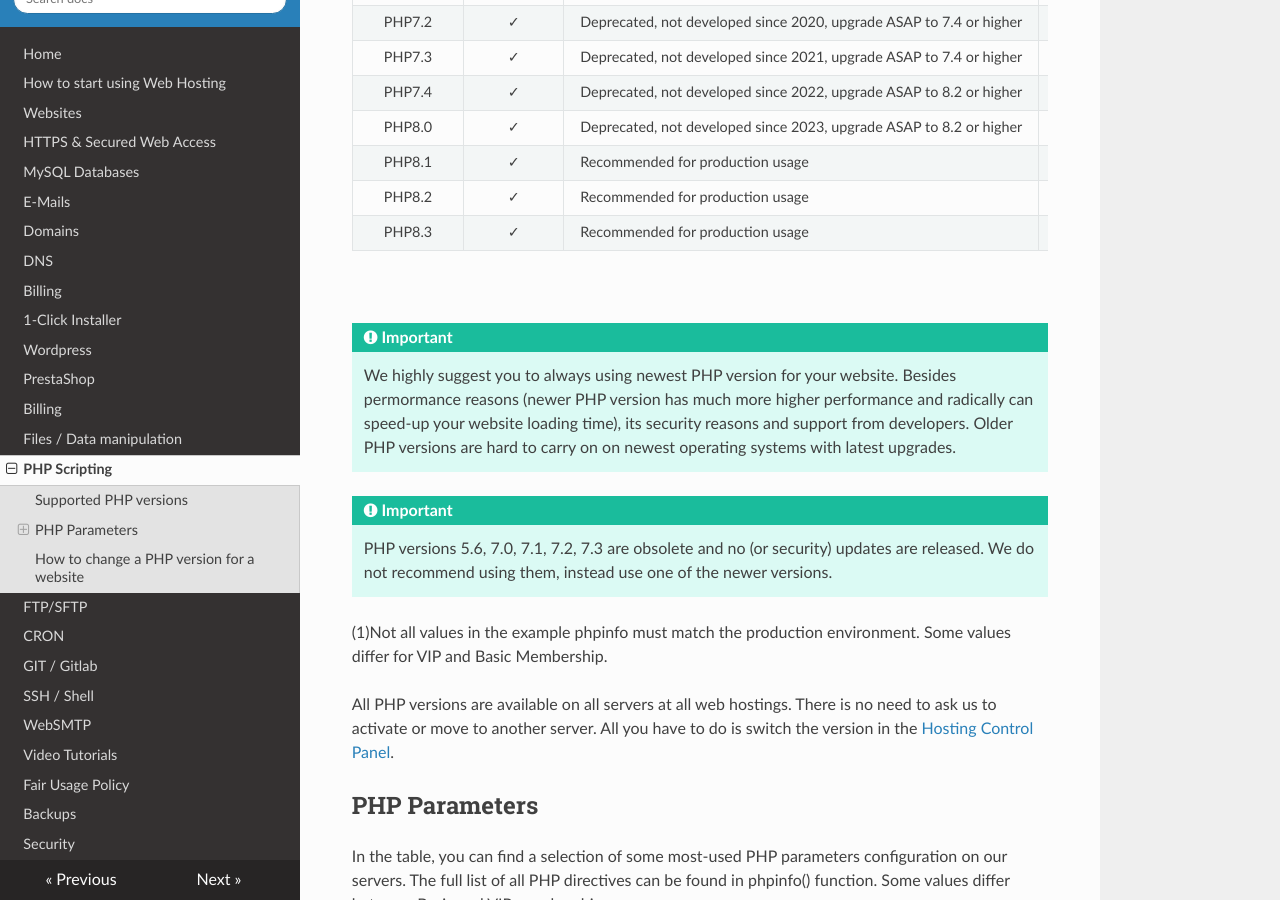
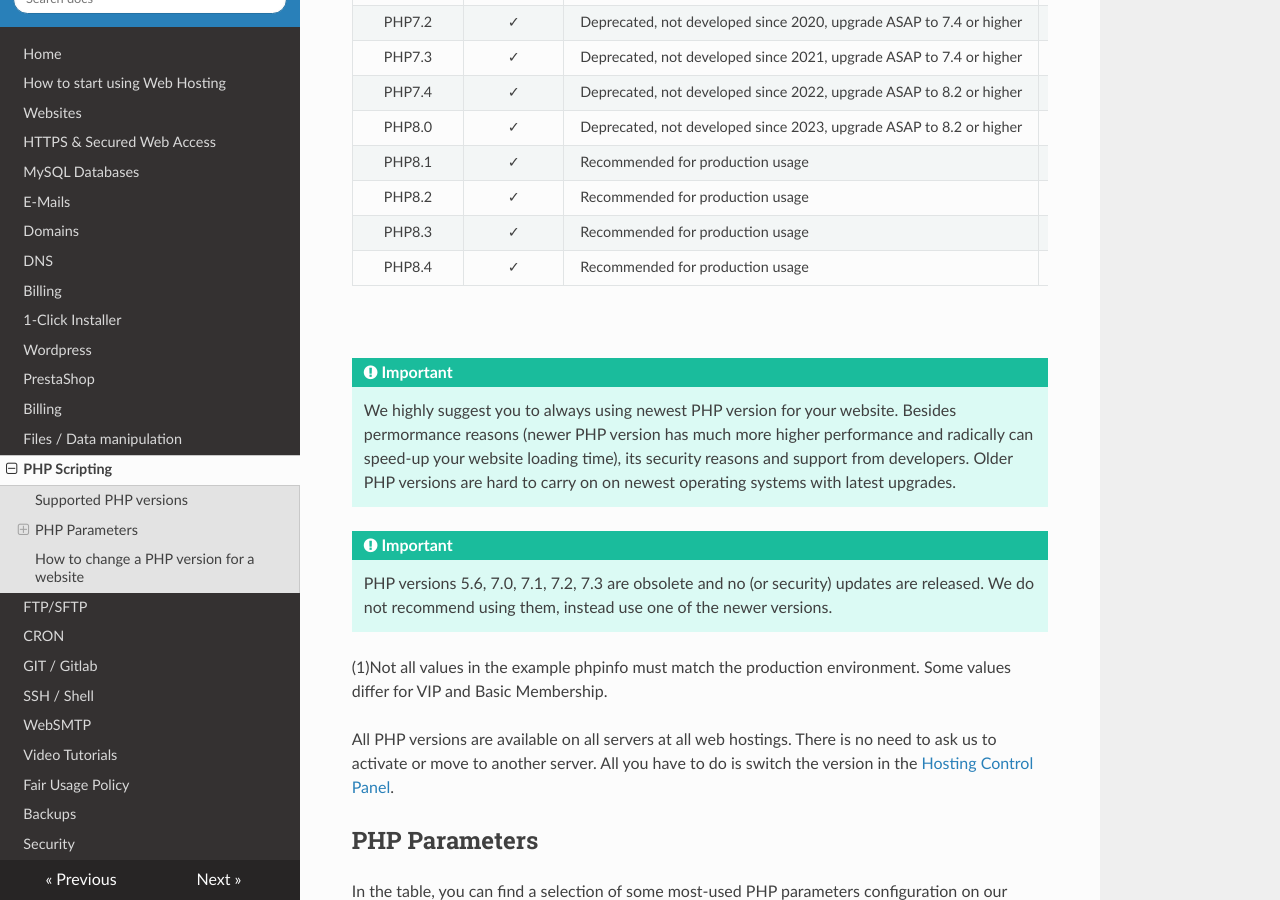
Before and after one commit to nuclearhosting/nh-knowledge-base, an MkDocs documentation site: the page built from docs/php.md, in a window 1280 px wide and 900 px high, scrolled down 528 px. Built offline with MkDocs 1.6.1, drawn with Linux system fonts in a browser that asks for light colours; nearby versions of some CDN libraries.

Commit message:
Added php8.4

```diff
--- a/docs/php.md
+++ b/docs/php.md
@@ -19,6 +19,7 @@ PHP (an acronym for PHP: Hypertext Preprocessor) is a scripting language that’
 | PHP8.1 | ✓ | Recommended for production usage | [phpinfo](http://denver.nuclearserver.xyz/phpinfo81.html) |
 | PHP8.2 | ✓ | Recommended for production usage | [phpinfo](http://denver.nuclearserver.xyz/phpinfo82.html) |
 | PHP8.3 | ✓ | Recommended for production usage | [phpinfo](http://denver.nuclearserver.xyz/phpinfo83.html) |
+| PHP8.4 | ✓ | Recommended for production usage | [phpinfo](http://denver.nuclearserver.xyz/phpinfo84.html) |
 
 <br />
 
```
